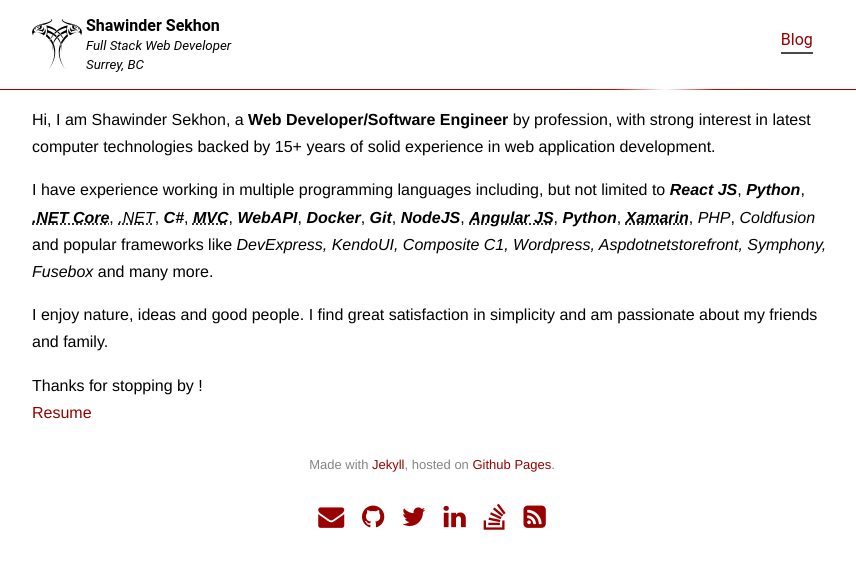
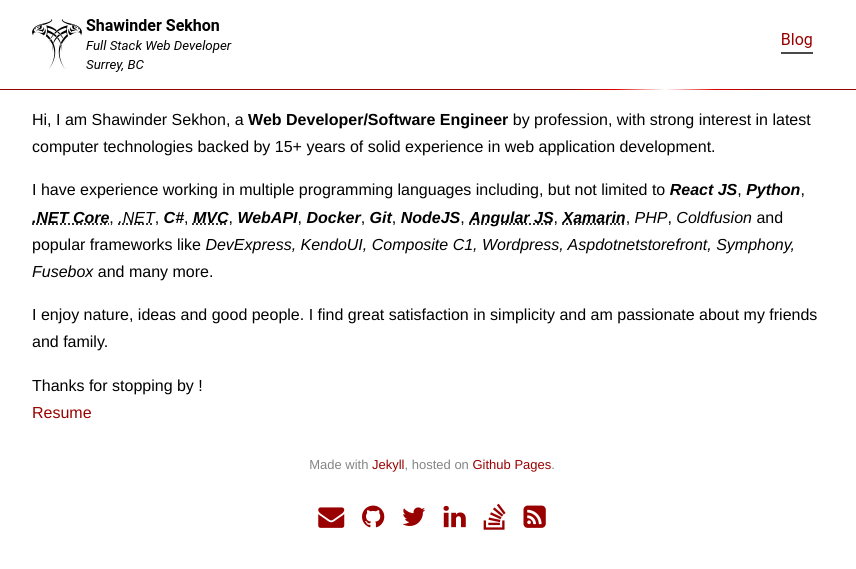
Before and after one commit to shawinder/shawinder.github.io, a Jekyll site: the page built from index.html, in a window 1280 px wide. Shown: the top 569 px of the page, without its empty margins (208-1064 px from the left). Built offline with Jekyll 4.4.1, drawn with Linux system fonts in a browser that asks for light colours; nearby versions of some CDN libraries.

Commit message:
Update index.html

```diff
--- a/index.html
+++ b/index.html
@@ -10,7 +10,7 @@
     Hi, I am <span itemprop="name">Shawinder Sekhon</span>, a <strong itemprop="title">Web Developer/Software Engineer</strong> by profession, with strong interest in latest computer technologies backed by 15+ years of solid experience in web application development.
   </p>
   <p>
-    I have experience working in multiple programming languages including, but not limited to <strong><i>React JS</i></strong>, <strong><i>Python</i></strong>, <strong><i><abbr title="Microsoft ASP.NET Core">.NET Core</abbr></i></strong>, <i><abbr title="Microsoft ASP.NET">.NET</abbr></i>, <strong><i>C#</i></strong>, <strong><i><abbr title="Model View Controller">MVC</abbr></i></strong>, <strong><i>WebAPI</i></strong>, <strong><i>Docker</i></strong>, <strong><i>Git</i></strong>, <strong><i>NodeJS</i></strong>, <strong><i><abbr title="Angular JS">Angular JS</abbr></i></strong>, <strong><i>Python</i></strong>, <strong><i><abbr title="Microsoft Xamarin">Xamarin</abbr></i></strong>, <i>PHP</i>, <i>Coldfusion</i> and popular frameworks like <i>DevExpress, KendoUI, Composite C1, Wordpress, Aspdotnetstorefront, Symphony, Fusebox</i> and many more.
+    I have experience working in multiple programming languages including, but not limited to <strong><i>React JS</i></strong>, <strong><i>Python</i></strong>, <strong><i><abbr title="Microsoft ASP.NET Core">.NET Core</abbr></i></strong>, <i><abbr title="Microsoft ASP.NET">.NET</abbr></i>, <strong><i>C#</i></strong>, <strong><i><abbr title="Model View Controller">MVC</abbr></i></strong>, <strong><i>WebAPI</i></strong>, <strong><i>Docker</i></strong>, <strong><i>Git</i></strong>, <strong><i>NodeJS</i></strong>, <strong><i><abbr title="Angular JS">Angular JS</abbr></i></strong>, <strong><i><abbr title="Microsoft Xamarin">Xamarin</abbr></i></strong>, <i>PHP</i>, <i>Coldfusion</i> and popular frameworks like <i>DevExpress, KendoUI, Composite C1, Wordpress, Aspdotnetstorefront, Symphony, Fusebox</i> and many more.
   </p>
   <p>
     I enjoy nature, ideas and good people. I find great satisfaction in simplicity and am passionate about my friends and family.
```
